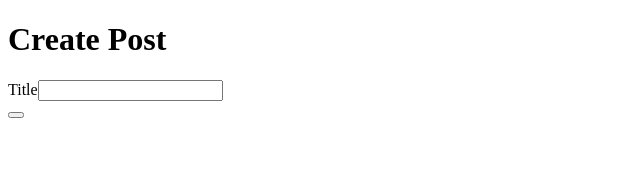
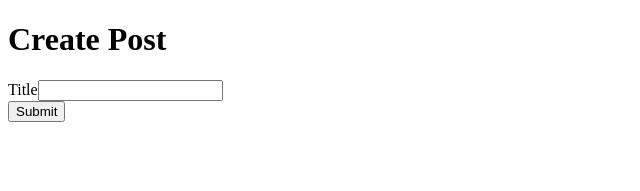
Before and after one commit to HassanBahati/Microservices-with-NodeJS-and-React, a React (Create React App) app in the folder client/: page / in a window 1280 px wide. Shown: the top 191 px of the page, without its empty margins (0-640 px from the left). Built offline with nearby package versions, Linux system fonts and the light colour scheme.

Commit message:
render post create component

```diff
--- a/client/src/PostCreate.js
+++ b/client/src/PostCreate.js
@@ -8,7 +8,7 @@
           <label>Title</label>
           <input className="form-control" />
         </div>
-        <button className="btn btn-primary"></button>
+        <button className="btn btn-primary">Submit</button>
       </form>
     </div>
   );
```
